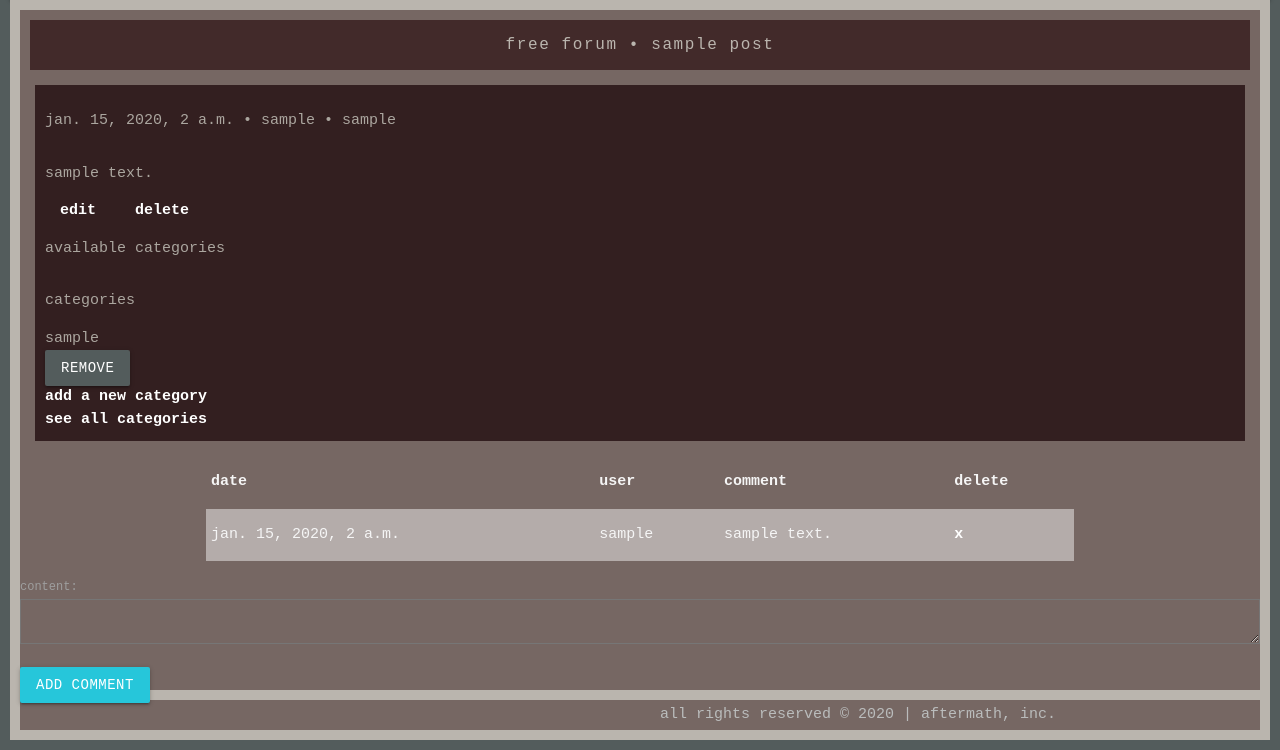
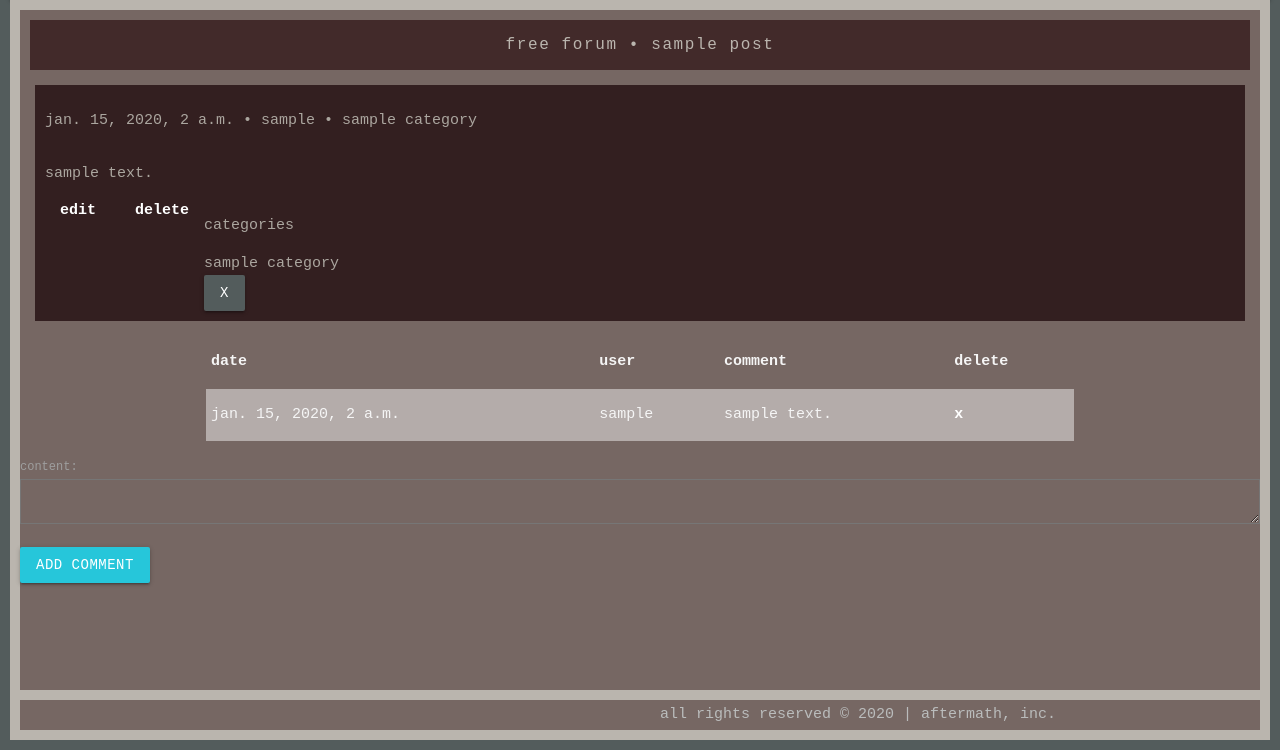
Before and after one commit to pauladixon/aftermath, a Django app: page /posts/1/ in a window 1280 px wide. Shown: the part 60-810 px from the top of the page. Run offline with Django 3.2, Linux system fonts and the light colour scheme; a user stored in the database is signed in; tables that the repository leaves empty hold one stand-in row (values such as "Sample post").

Commit message:
finished implementing many to many relationship between posts and categories

```diff
--- a/main_app/forms.py
+++ b/main_app/forms.py
@@ -15,4 +15,4 @@ class ChallengeCommentForm(ModelForm):
 class CategoryForm(ModelForm):
   class Meta:
     model = Category
-    fields = ['category']
+    fields = ['name']
--- a/main_app/models.py
+++ b/main_app/models.py
@@ -2,20 +2,6 @@ from django.db import models
 from django.urls import reverse
 from django.contrib.auth.models import User
 import datetime
-
-CATEGORIES = (
-    ('M', 'meetup'),
-    ('P', 'python'),
-    ('D', 'django'),
-    ('Q', 'postgresql'),
-    ('J', 'javascript'),
-    ('N', 'node.js'),
-    ('E', 'express'),
-    ('G', 'mongodb'),
-    ('H', 'html'),
-    ('C', 'css'),
-    ('O', 'other'),
-)
 
 class Challenge(models.Model):
     date = models.DateField(default=datetime.datetime.now)
@@ -34,10 +20,10 @@ class ChallengeComment(models.Model):
     user = models.ForeignKey(User, on_delete=models.CASCADE)
 
 class Category(models.Model):
-    category = models.CharField(max_length=100)
+    name = models.CharField(max_length=100)
 
     def __str__(self):
-        return self.category
+        return self.name
 
     def get_absolute_url(self):
         return reverse('categories_detail', kwargs={'pk': self.id})
@@ -46,7 +32,6 @@ class Post(models.Model):
     date = models.DateField(default=datetime.datetime.now)
     created_at = models.DateTimeField(auto_now_add=True)
     title = models.CharField(max_length=100)
-    topic = models.CharField(max_length=100, default='')
     content = models.TextField(max_length=250, default='')
     categories = models.ManyToManyField(Category)
     user = models.ForeignKey(User, on_delete=models.CASCADE)
--- a/main_app/static/css/style.css
+++ b/main_app/static/css/style.css
@@ -40,7 +40,7 @@ nav {
     grid-template-areas:
         'code code code code'
         'challenges challenges forum forum';
-    height: 87.5vh;
+    min-height: 87.5vh;
 }
 
 .code-today {
@@ -108,7 +108,7 @@ nav {
     background-color: #9a958e;
     margin: 0px 10px;
     justify-content: center;
-    height: 30.5vh;
+    min-height: 30.5vh;
     width: 45vw;;
     padding: 5px;
 }
@@ -121,7 +121,7 @@ nav {
     display: grid;
     padding: 0px 10px;
     margin: 10px;
-    height: 18vh;
+    min-height: 18vh;
 }
 
 .indent {
@@ -143,13 +143,13 @@ nav {
 .index-page {
     background-color: #766763;
     border: solid 10px #bab5ae;
-    height: 87.5vh;
+    min-height: 87.5vh;
 }
 
 .details-page {
     background-color: #766763;
     border: solid 10px #bab5ae;
-    height: 87.5vh;
+    min-height: 87.5vh;
 
 }
 
@@ -173,10 +173,6 @@ nav {
     font-family: 'Orator Std', 'Courier New', Courier, monospace;
 }
 
-.btn:hover {
-    background-color: rgb(98, 111, 111);
-}
-
 a {
     color: white;
     font-weight: bolder;
@@ -192,3 +188,7 @@ a {
     background-color: #535c5c;
     padding: 10px;
   }
+
+.detail-links {
+    display: flex;
+}
--- a/main_app/templates/posts/detail.html
+++ b/main_app/templates/posts/detail.html
@@ -5,20 +5,29 @@
   <section>
     <p class="title"> free forum • {{ post.title }} </p>
     <div class='show-post'>
-      <p>{{ post.created_at }} • {{ post.topic }} • {{ post.user }}</p>
+      <p>{{ post.created_at }} • {{ post.user }}
+        {% if post.categories.count %}
+          {% for category in post.categories.all %}
+          <span>
+            • {{category.name}}
+          </span>
+          {% endfor %}
+        {% endif %}
+      </p>
       <p>{{ post.content }}</p>
+      <div class="detail-links">
         {% if user == post.user %}
           <div>
               <a class='links' href="{% url 'posts_update' post.id %}">edit</a>
               <a class='links' href="{% url 'posts_delete' post.id %}">delete</a>
           </div>
-        <p>available categories</p>
+          <div class="unlinked-categories">
             {% if categories.count %}
               {% for category in categories.all %}
                 <div>
                   <div>
                     <span>
-                  {{category.category}}
+                      {{category.name}}
                     </span>
                   </div>
                   <div>
@@ -30,27 +39,29 @@
                 </div>
               {% endfor %}
             {% endif %}
+          </div>
         {% endif %}
+        <div class='linked-categories'>
           <p>categories</p>
           {% if post.categories.count %}
             {% for category in post.categories.all %}
               <div>
                 <div>
                   <span>
-                {{category.category}}
+                    {{category.name}}
                   </span>
                 </div>
                 <div>
                   <form action="{% url 'unassoc_category' post.id category.id %}" method='post'>
                     {% csrf_token %}
-                <button type='submit' class='btn'>remove</button>
+                    <button type='submit' class='btn'>x</button>
                   </form>
                 </div>
               </div>
             {% endfor %}
           {% endif %}
-      <a href="{% url 'categories_create' %}">add a new category</a>
-      <a href="{% url 'categories_index' %}">see all categories</a>
+        </div>
+      </div>
     </div>
   </section>
 
--- a/main_app/views.py
+++ b/main_app/views.py
@@ -33,14 +33,14 @@ def posts_index(request):
 @login_required
 def posts_detail(request, post_id):
     post = Post.objects.get(id=post_id)
-    categories_posts_not_in = Post.objects.exclude(id__in = post.categories.all().values_list('id'))
+    categories_posts_not_in = Category.objects.exclude(id__in = post.categories.all().values_list('id'))
     post_comment_form = PostCommentForm()
     return render(request, 'posts/detail.html', {
-            'post': post,
-            'post_comment_form': post_comment_form,
-            'categories': categories_posts_not_in,
-            'user': request.user
-        })
+        'post': post,
+        'post_comment_form': post_comment_form,
+        'categories': categories_posts_not_in,
+        'user': request.user
+    })
 
 class PostCreate(LoginRequiredMixin, CreateView):
     model = Post
@@ -101,12 +101,12 @@ class ChallengeCommentDelete(LoginRequiredMixin, DeleteView):
 @login_required
 def assoc_category(request, post_id, category_id):
     Post.objects.get(id=post_id).categories.add(category_id)
-    return redirect('detail', post_id=post_id)
+    return redirect('posts_detail', post_id=post_id)
 
 @login_required
 def unassoc_category(request, post_id, category_id):
     Post.objects.get(id=post_id).categories.remove(category_id)
-    return redirect('detail', post_id=post_id)
+    return redirect('posts_detail', post_id=post_id)
 
 class CategoryList(LoginRequiredMixin, ListView):
     model = Category
```
Also changed, not shown: main_app/templates/posts/index.html (+7 -1 lines), main_app/migrations/0013_auto_20200506_1154.py (added). Lines whose indentation alone changed are shown as unchanged.
